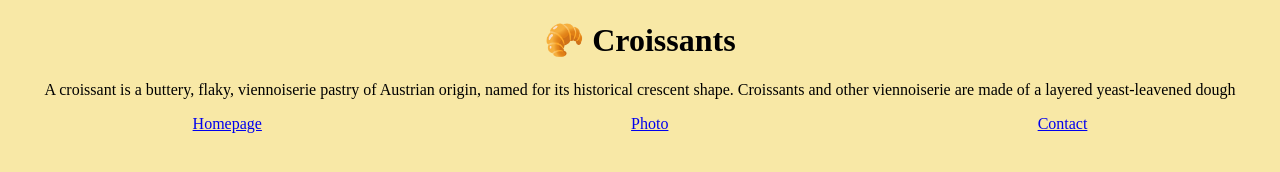
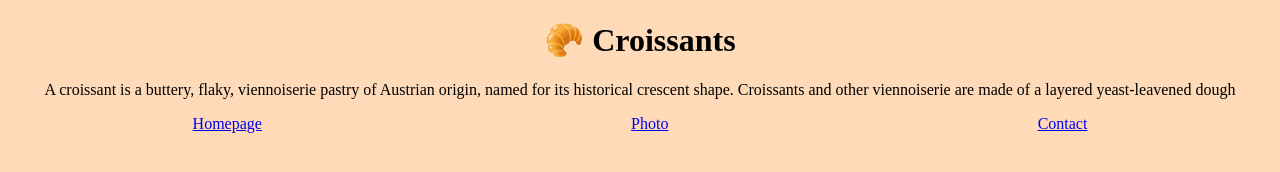
Before and after one commit to shajmin306/croissant-pages, a plain HTML site: page index.html in a window 1280 px wide. Drawn offline with Linux system fonts and the light colour scheme.

Commit message:
changed homepage background colour

```diff
--- a/styles/index.css
+++ b/styles/index.css
@@ -1,5 +1,5 @@
 body {
-  background: #f8e8a6;
+  background: peachpuff;
 }
 
 h1,
--- a/styles/photo.css
+++ b/styles/photo.css
@@ -11,6 +11,7 @@ img {
   display: block;
   margin: auto;
   padding: 20px;
+  border-radius: 10px;
 }
 .links {
   color: green;
```
